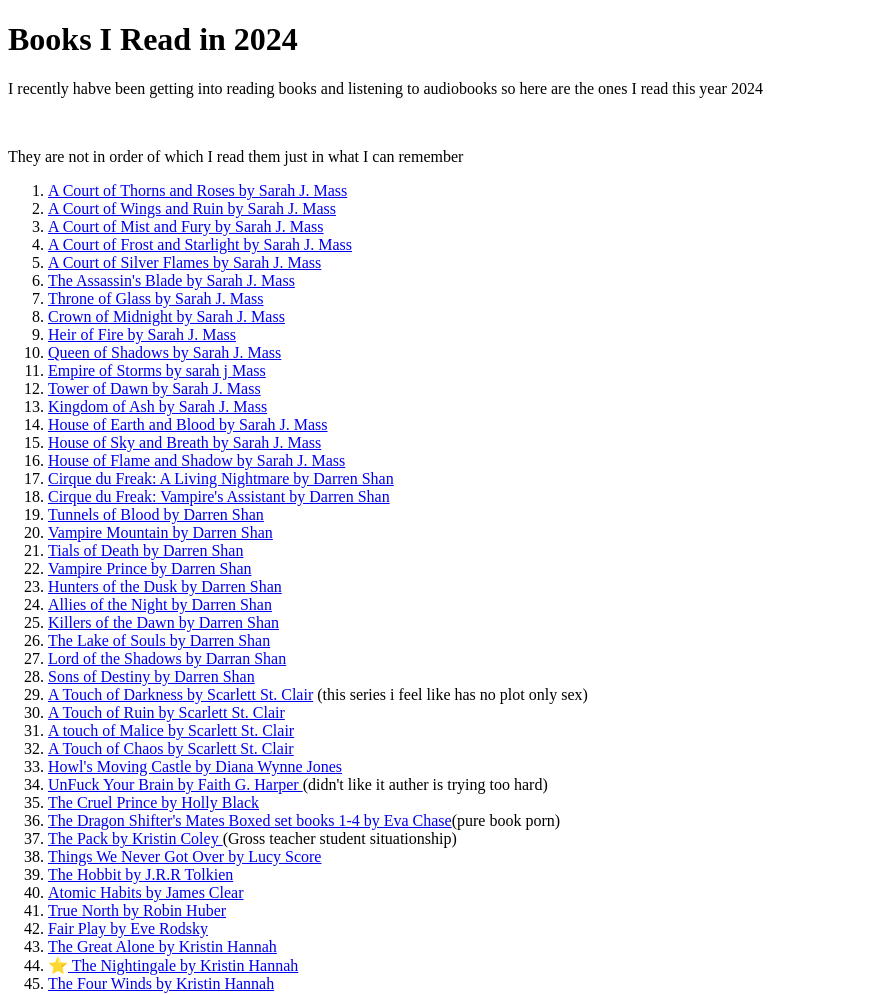
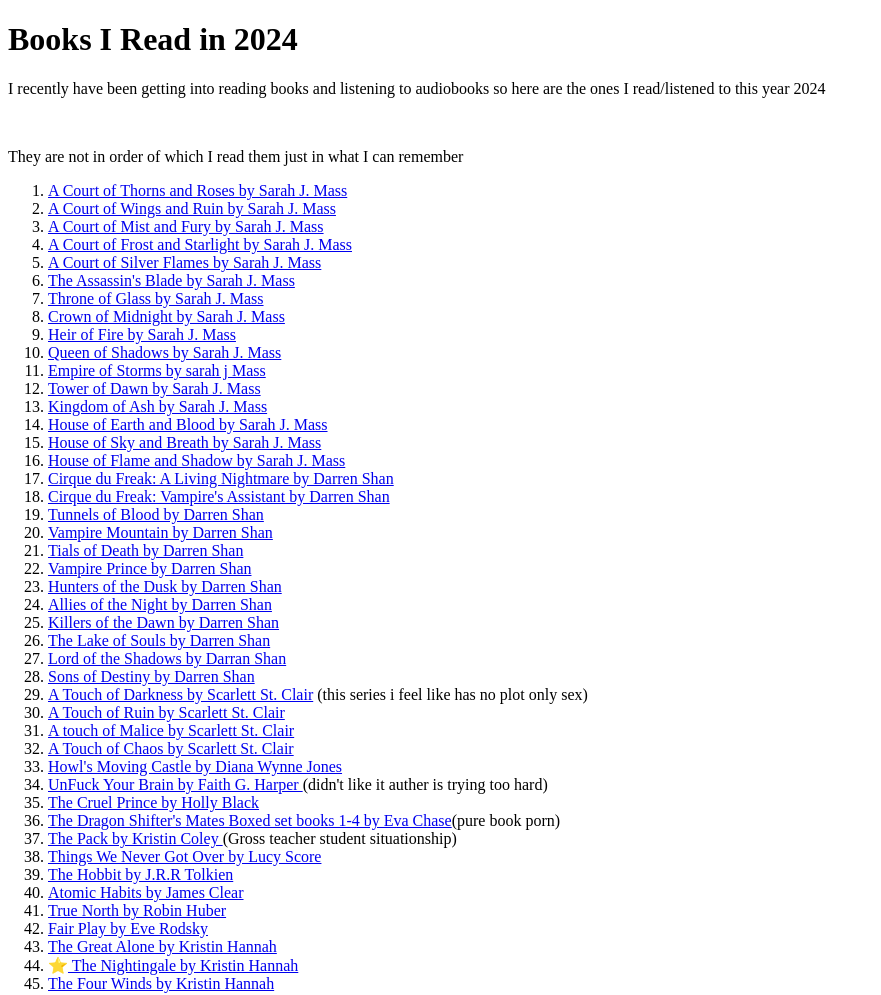
Before and after one commit to hippieteddybear/Books-2024-html, a plain HTML site: page Index.html in a window 1280 px wide. Shown: the top 995 px of the page, without its empty margins (0-881 px from the left). Drawn offline with Linux system fonts and the light colour scheme.

Commit message:
Update Index.html spelling

```diff
--- a/Index.html
+++ b/Index.html
@@ -3,8 +3,8 @@
 <body>
 <h1>Books I Read in 2024</h1>
 <p>
-  I recently habve been getting into reading books and listening to audiobooks
-  so here are the ones I read this year 2024
+  I recently have been getting into reading books and listening to audiobooks
+  so here are the ones I read/listened to this year 2024
 </p>
 <br />
 <p>They are not in order of which I read them just in what I can remember</p>
```
